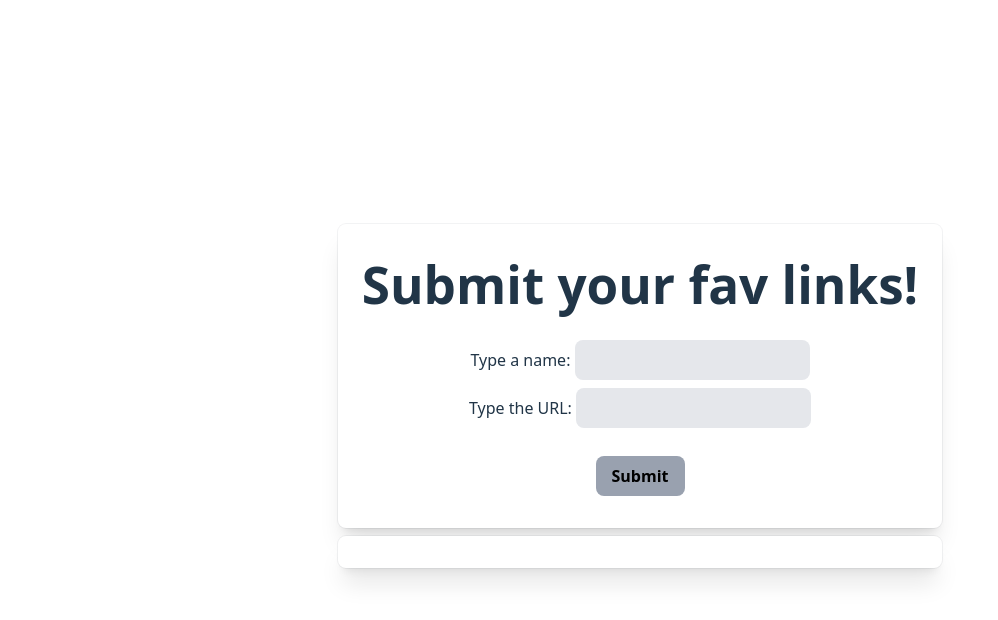
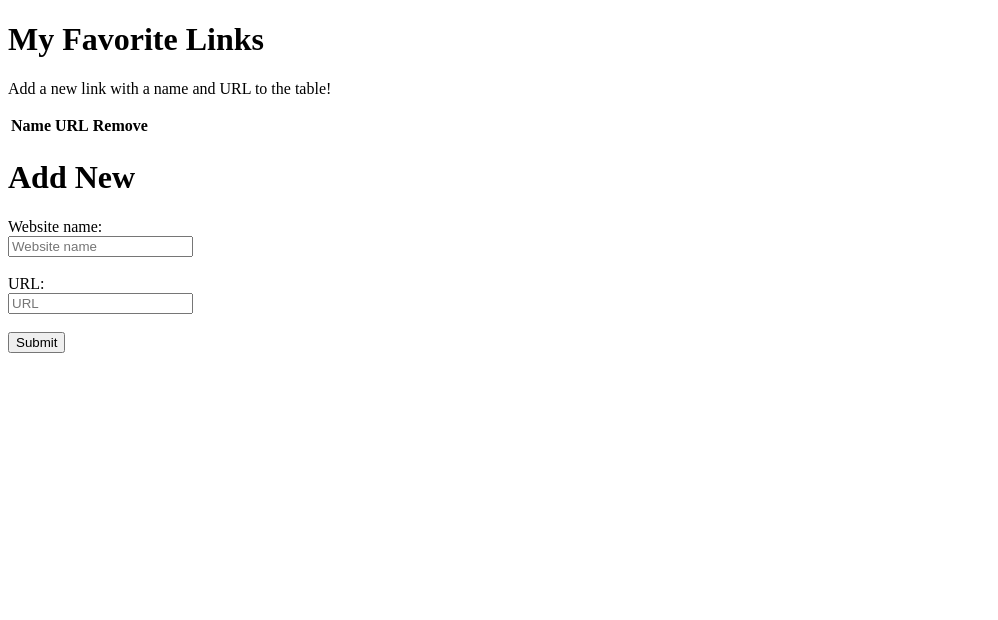
Before and after one commit to yyounir/FavLinks, a React (Vite) app: page / in a window 1280 px wide. Shown: the top 620 px of the page, without its empty margins (0-998 px from the left). Built offline with nearby package versions, Linux system fonts and the light colour scheme.

Commit message:
1.3 - Updated Favlinks app, will add design later

```diff
--- a/src/App.css
+++ b/src/App.css
@@ -36,6 +36,7 @@
   }
 }
 
+
 .card {
   padding: 2em;
 }
--- a/src/App.jsx
+++ b/src/App.jsx
@@ -1,29 +1,9 @@
-// Form, Table, some js to push data from the form to the table
+import LinkContainer from "./components/LinkContainer"
 
-import "./App.css"
-
-import Table from "./components/table"
-import Form from "./components/Form"
-
-import {useState} from "react";
-
-// Create an app component to render as our main component
-
-function App() { // Capitalize component names
-
-  const [favLinks, setFavLinks] = useState([])
-
-  let handleNewSubmission = (data) => {
-    setFavLinks([...favLinks, data])
-  }
-
-  // All components must return some JSX -- thats it
-  return (
+function App() {
+  return(
     <div>
-
-      <Form onNewSubmit = {handleNewSubmission} />
-      <Table links={favLinks} />
-
+      <LinkContainer />
     </div>
   )
 }
--- a/src/components/Form.jsx
+++ b/src/components/Form.jsx
@@ -1,57 +1,36 @@
-import {useState} from "react";
+import { useState } from "react";
 
 function Form(props) {
-    // function handleSubmit(event) {
-    //   event.preventDefault();
-    //   alert("submitted!");
-    // }
-
-    const [name, setName] = useState("");
-    const [URL, setURL]  = useState("");
-
-    let handleSubmit = (event) => {
-      event.preventDefault();
-      if(name==="" || URL==="") {
-        alert("pls enter something lol");
-      }
-      else {
-        console.log(name,URL);
-        props.onNewSubmit({name, URL})
-        setName('')
-        setURL('')
-        // alert("Submitted through arrow function!");
-      }
-      console.log(name);
-      console.log(URL);
+    const [name, setName] = useState("")
+    const [URL, setURL] = useState("")
+    const handleNameChange = () => {
+        console.log(event.target)
+        setName(event.target.value)
     }
 
-    let handleNameChange = (event) => {
-      // console.log(event.target.value)
-      setName(event.target.value);
-    }
-    let handleURLChange = (event) => {
-      setURL(event.target.value);
+    const handleURLChange = () => {
+        console.log(event.target)
+        setURL(event.target.value)
+        // props.submitNewLink(name, url)
     }
 
 
+    return (
+        <form onSubmit={(event)=>{
+            event.preventDefault();
+            console.log(name, URL);
 
+            props.submitNewLink({name, URL})
 
-    return(
-      <form onSubmit={handleSubmit} className="container">
-
-        <h1 class="testClass" className="font-bold">Submit your fav links!</h1>
-        <br />
-        <label for="linkName">Type a name: </label>
-        <input type="text" id="linkName" name="linkName" onChange={handleNameChange} value={name} className="inputText"/>
-        <br />
-        <label for="linkURL">Type the URL: </label>
-        <input type="text" id="linkURL" name="linkURL" onChange={handleURLChange} value={URL} className="inputText"/>
-
-        <br/><br/>
-        <button type="submit" disabled={name === "" || URL === ""}>Submit</button>
-        <br/>
-      </form>
+        }}>
+            <label for="linkname">Website name:</label><br/>
+            <input type="text" id="linkname" name="linkname" placeholder="Website name" onChange={handleNameChange} />
+            <br/><br/>
+            <label for="url">URL:</label><br/>
+            <input type="text" id="url" name="url" placeholder="URL" onChange={handleURLChange}/><br/><br/>
+            <input type="submit" value="Submit"/>
+        </form>
     )
-  }
+}
 
 export default Form
--- /dev/null
+++ b/src/components/LinkContainer.jsx
@@ -0,0 +1,39 @@
+import Table from './Table'
+import Form from './Form'
+
+import { useState } from "react";
+
+function LinkContainer() {
+
+    const [favLinks, setFavLinks] = useState([])
+
+    const handleRemove = (index) => {
+
+    }
+
+    const handleSubmit = (favLink) => {
+        // TODO - Create logic to set state and add new favlinks array in state
+        // let newArray = favLinks.push(favLink)
+        // setFavLinks(newArray)
+
+        setFavLinks([...favLinks, favLink])
+    }
+
+    return (
+        <div>
+            <h1>My Favorite Links</h1>
+            <p>Add a new link with a name and URL to the table!</p>
+
+            <Table data={favLinks} prop1 prop2 prop3/>
+
+            <h1>Add New</h1>
+            <Form submitNewLink={handleSubmit}/>
+
+
+
+
+        </div>
+    )
+}
+
+export default LinkContainer
--- a/src/components/Table.jsx
+++ b/src/components/Table.jsx
@@ -1,37 +1,48 @@
-function Table(props) {
+function TableHeader() {
+    // responsible for rendering the head of our table with appropriate columns
+    return(
+        <thead>
+            <tr>
+                <th>Name</th>
+                <th>URL</th>
+                <th>Remove</th>
+            </tr>
+        </thead>
+    )
+}
 
-  let rows = props.links.map((data) => {
+function TableBody(props) {
+    // boilerplate table body functional component
+    // we use Array.map to create table rows from LinkData passed via props
+    const row = props.linkData.map
+    ((row, index) => {
+        return(
+            <tr key={index}>
+                <td>
+                    {row.name}
+                </td>
+                <td>
+                    <a href={row.URL}>{row.URL}</a>
+                </td>
+                <td>
+                    <button onClick={() => props.removeLink(index)}>Delete</button>
+                </td>
+            </tr>
+        )
+    })
+    return <tbody>{row}</tbody>;
+}
+function Table(props){
+    const handleRemove = (index) => {
+        console.log("button clicked", index)
+    }
+
     return(
-      <a href={"https://" + data.URL} target="_blank"><div  class="w-fill text-left text-white bg-white dark:bg-gray-900 rounded-lg px-6 py-4 my-2 ring shadow-xl ring-gray-900/5">
-        {data.name}
-        <br/>
-        {data.URL}
-
-        {/* <tr>
-          <td>{data.name}</td>
-          <td>{data.URL}</td>
-        </tr> */}
-      </div></a>
+        <table>
+            <TableHeader />
+            <TableBody linkData={props.data} removeLink={handleRemove}/>
+        </table>
     )
-  })
-
-  return(
-    // <table>
-    //   <thead>
-    //     <tr>
-    //       <th>Link Name</th>
-    //       <th>Link URL</th>
-    //     </tr>
-    //   </thead>
-    //   <tbody>
-    //     {rows}
-    //   </tbody>
-    // </table>
-    <div class="w-fill text-left bg-white dark:bg-gray-800 rounded-lg px-6 py-4 my-2 ring shadow-xl ring-gray-900/5">{rows}</div>
-
-
-
-  )
 }
 
 export default Table
--- a/src/main.jsx
+++ b/src/main.jsx
@@ -1,6 +1,6 @@
 import { StrictMode } from 'react'
 import { createRoot } from 'react-dom/client'
-import './index.css'
+// import './index.css'
 import App from './App.jsx'
 
 createRoot(document.getElementById('root')).render(
```
